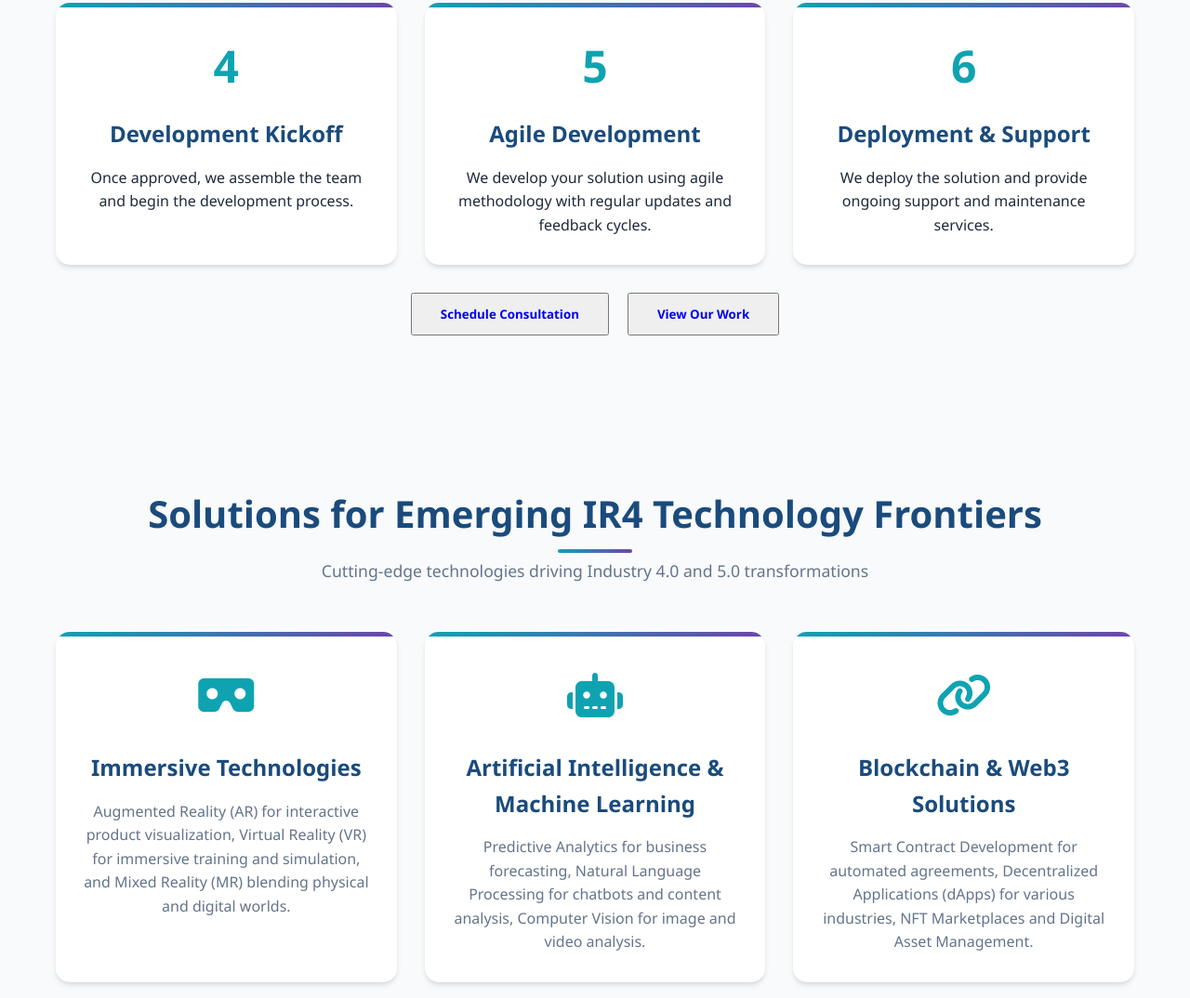
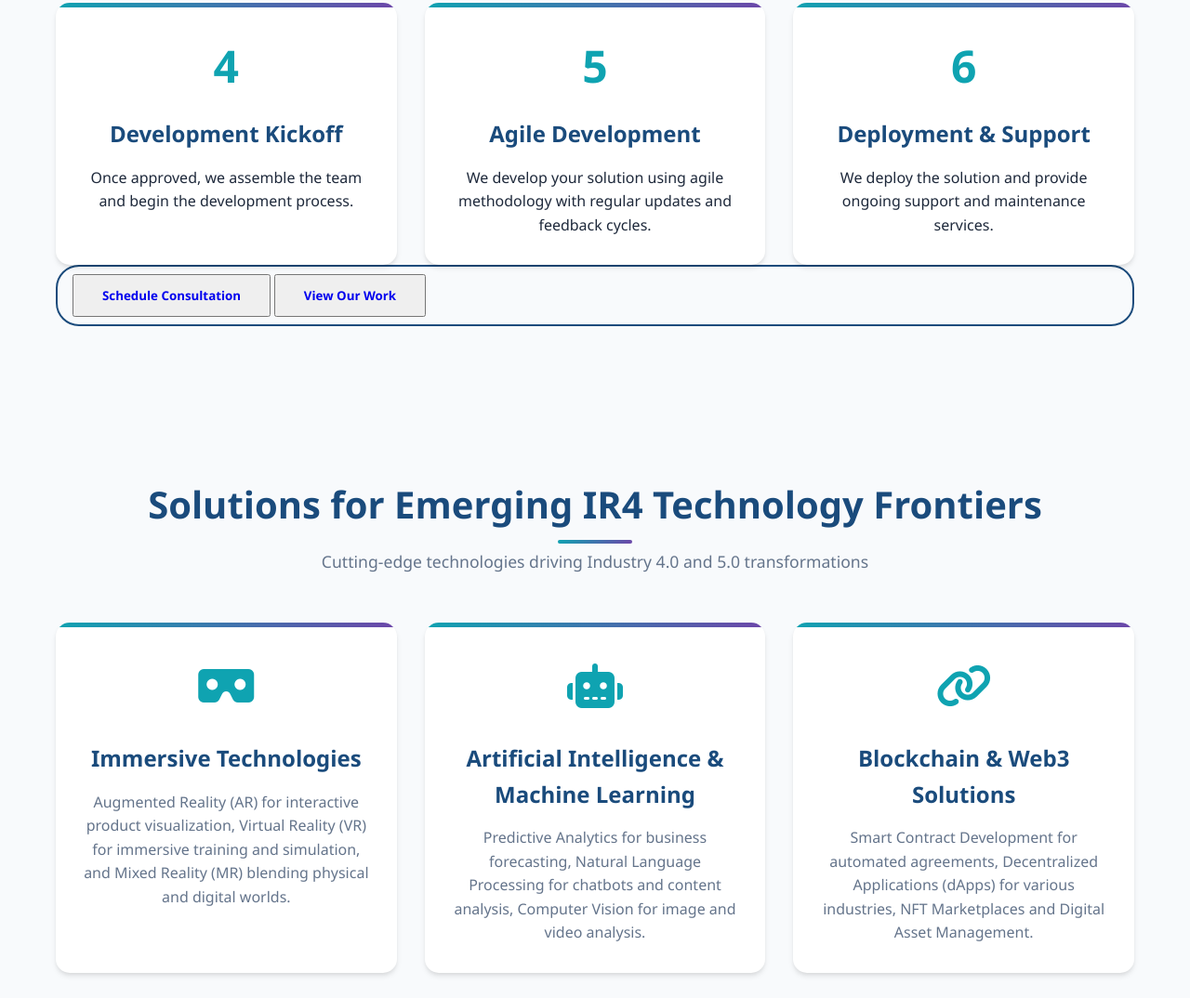
Before and after one commit to GenXDevX/GxDx-Biz-Team-Portfolio, a plain HTML site: page index.html in a window 1280 px wide. Shown: the part 7884-8958 px from the top of the page at 93% size. Drawn offline with Linux system fonts and the light colour scheme.

Commit message:
Update index.html

```diff
--- a/index.html
+++ b/index.html
@@ -2460,7 +2460,7 @@
                 </div>
             </div>
 
-            <div class="cta-buttons">
+            <div class="tech-category-btn">
                 <button><a href="#contact" class="btn">Schedule Consultation</a></button>
                 <button><a href="#portfolio" class="btn">View Our Work</a></button>
             </div>
```
